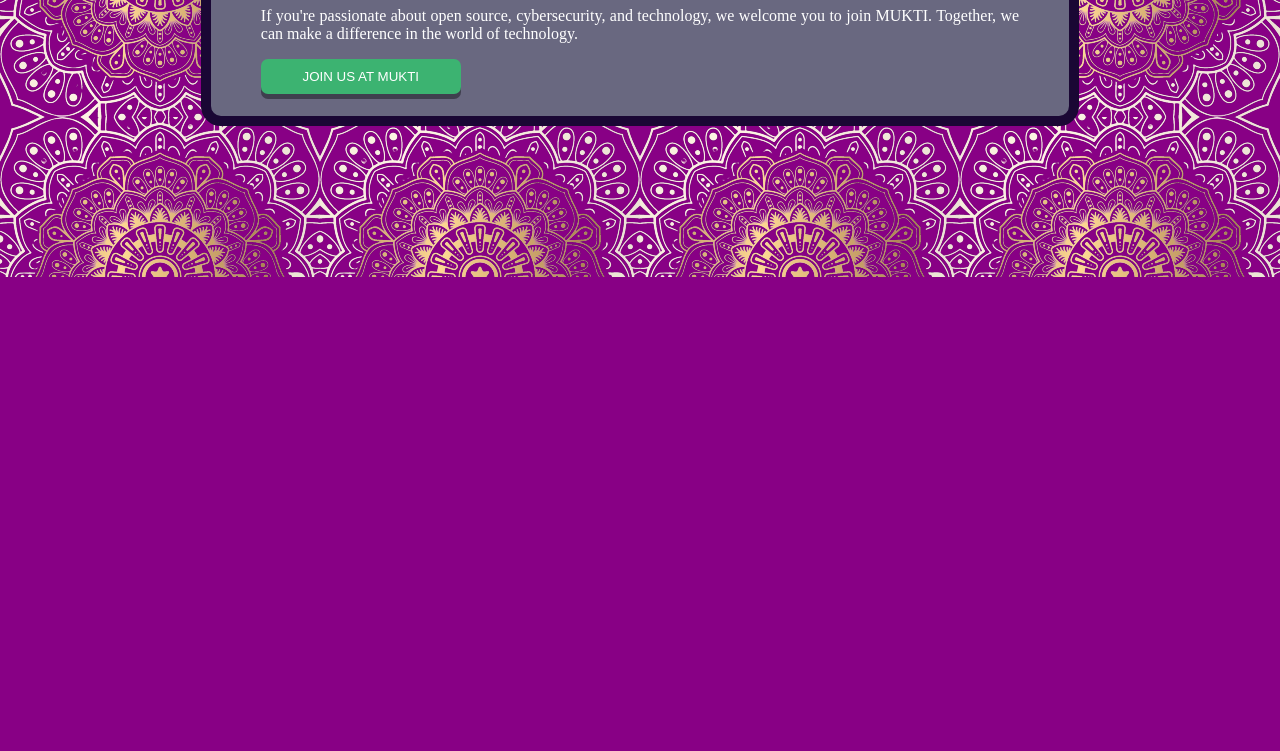
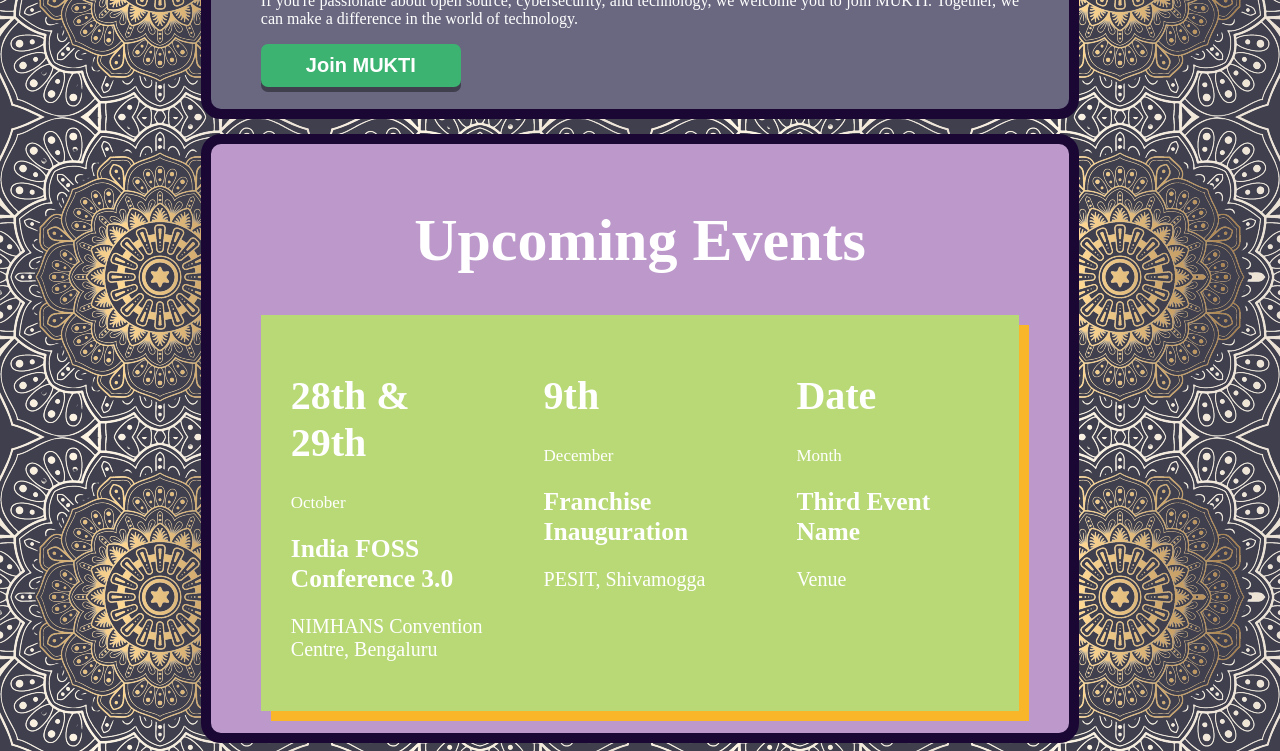
Before and after one commit to Het-Joshi/mukti-website, a plain HTML site: page index.html in a window 1280 px wide. Shown: the part 523-1274 px from the top of the page. Before the commit the page ends 800 px from the top, so only its background shows below. Drawn offline with nearby package versions, Linux system fonts and the light colour scheme.

Commit message:
Frontend Mod#1

```diff
--- a/index.html
+++ b/index.html
@@ -23,7 +23,7 @@
                 <li><img class = "icon" href = "index.html" src = "Mukti.jpg"></li>
         </div>
         <div class = "rightnav">
-                <li><a href = "sourcecode#">Source Code</a></li>
+                <li><a href = "https://github.com/themohitnair/mukti-website">Source Code</a></li>
                 <li><a href="contact.html">Contact</a></li>
                 <li><a href="events.html">Events</a></li>
         </div>
@@ -38,7 +38,30 @@
     <div class = "join">
         <h1>Get on-board!</h1>
         <p>If you're passionate about open source, cybersecurity, and technology, we welcome you to join MUKTI. Together, we can make a difference in the world of technology.</p>
-        <button class = "joinusform" onclick="window.location.href = ''">JOIN US AT MUKTI</button>
+        <button class = "joinusform" onclick="window.location.href = ''">Join MUKTI</button>
+    </div>
+    <div class = "events">
+        <center><h1>Upcoming Events</h1></center>
+        <div class = "stickynotes">
+            <div class = "event ev1">
+                <h1>28th & 29th</h1>
+                October
+                <h2>India FOSS Conference 3.0</h2>
+                <p>NIMHANS Convention Centre, Bengaluru</p>
+            </div>
+            <div class = "event ev2">
+                <h1>9th</h1>
+                December
+                <h2>Franchise Inauguration</h2>
+                <p>PESIT, Shivamogga</p>
+            </div>
+            <div class = "event ev3">
+                <h1>Date</h1>
+                Month
+                <h2>Third Event Name</h2>
+                <p>Venue</p>
+            </div>
+        </div>
     </div>
 </body>
 </html>
--- a/styles.css
+++ b/styles.css
@@ -1,7 +1,7 @@
 body {
     background-image: url(pattern.png);
     background-repeat: repeat;
-    background-color: #880085;
+    background-color: #3f3f4e;
 }
 .welc {
     width: 60%;
@@ -12,7 +12,7 @@
     margin-top: 30px;
     padding: 22px 50px;
     font-family: "Source Code Pro";
-    border:10px solid #1A0734;
+    border: 10px solid #1A0734;
     text-align: justify;
 }
 .welc > p {
@@ -23,17 +23,36 @@
     font-size: 70px;
 }
 
+.events {
+    width: 60%;
+    margin: auto;
+    background-color: #BC98CB;
+    border-radius: 20px;
+    color: white;
+    margin-top: 15px;
+    padding: 22px 50px;
+    font-family: "Source Code Pro";
+    border: 10px solid #1a0734;
+    display: block;
+    font-size: 30px;
+}
+
 .join {
     width: 60%;
     margin: auto;
     background-color: #696880;
     border-radius: 20px;
     color: white;
-    margin-top: 30px;
+    margin-top: 15px;
     padding: 22px 50px;
     font-family: "Source Code Pro";
     border: 10px solid #1A0734;
     text-align: justify;
+}
+
+.stickynotes {
+    display: flex;
+    justify-content: space-between;
 }
 
 .navbar {
@@ -94,6 +113,8 @@
     padding: 10px;
     width: 200px;
     border-radius: 7px;
+    font-size: 20px;
+    font-weight: bold;
     box-shadow: 0 5px #3f3f4e;
 }
 
@@ -106,3 +127,24 @@
     box-shadow: 0px 1px #3e3d53;
     transform: translateY(4px);
 }
+
+.event {
+    background-color: #B9D976;
+    padding: 30px;
+    box-shadow: 10px 10px #F8B628;
+    width: 275px;
+    font-size: 17px;
+}
+
+.event > p {
+    font-size: 20px;
+}
+
+.event:hover {
+    box-shadow: 0px 0px;
+    translate: translateX(10px) translateY(10px);
+}
+
+.event > h1 {
+    font-size: 40px;
+}
```
